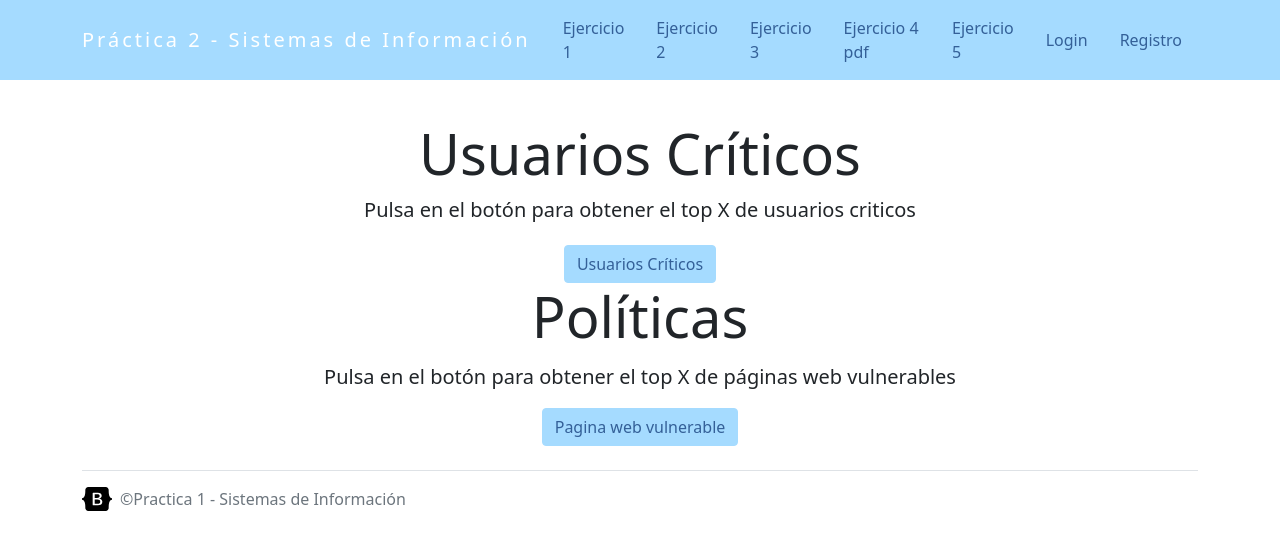
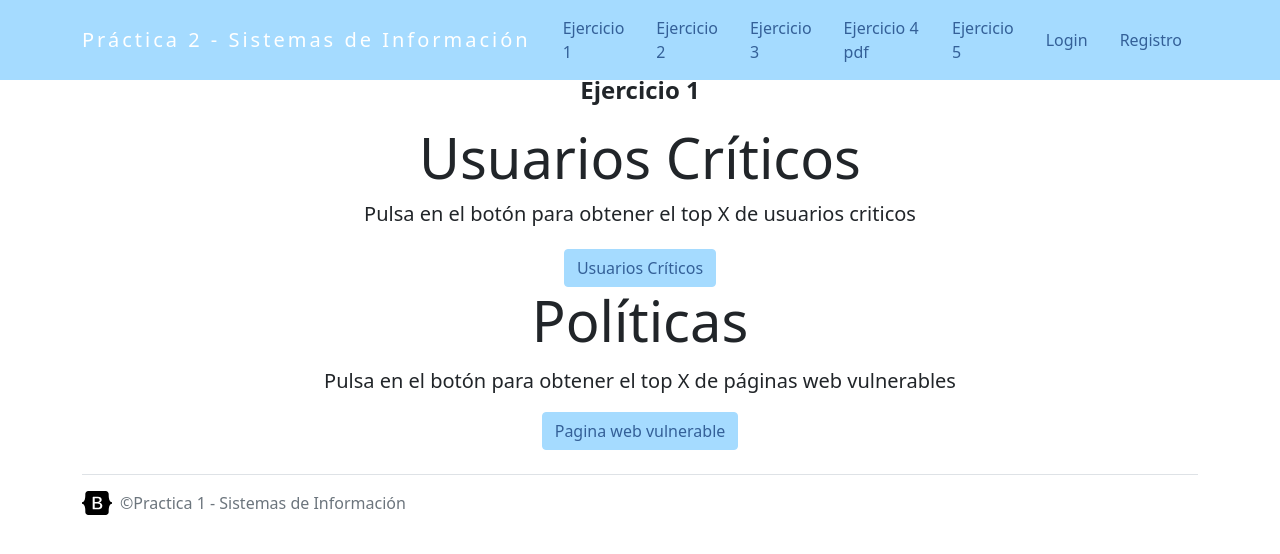
Before and after one commit to lagentefuerte/Practica-de-Sistemas-de-Informacion, a Flask app: page /ejercicio1 in a window 1280 px wide. Shown: the top 554 px of the page. Run offline with Flask 3, Linux system fonts and the light colour scheme.

Commit message:
Cambios html

```diff
--- a/templates/Ejercicio3.html
+++ b/templates/Ejercicio3.html
@@ -1,7 +1,7 @@
 {% extends "layout.html" %}
 {% block main %}
 <section class="container mt-2">
-    <div class="mx-auto mb-3" style="text-align: center; font-weight: bold; font-size: 24px;">Ejercicio 3</div>
+    <div class="mx-auto mb-3" style="text-align: center; font-weight: bold; font-size: 24px;">Ejercicio 3 y 4</div>
      <div class="mx-auto">
       <div>
           <strong>Pulsa en el siguiente botón para generar un pdf de la pagina:</strong>
--- a/templates/ejercicio1elegirApartado.html
+++ b/templates/ejercicio1elegirApartado.html
@@ -1,6 +1,8 @@
 {% extends "layout.html" %}
 {% block main %}
-<section class="container mt-5"></section>
+<div class="mx-auto mb-3" style="text-align: center; font-weight: bold; font-size: 24px;">Ejercicio 1</div>
+     <div class="mx-auto">
+      <div>
 <section class="wrapper">
     <div class="container">
         <div class="row">
--- a/templates/usuariosMasMenos50.html
+++ b/templates/usuariosMasMenos50.html
@@ -1,6 +1,9 @@
 {% extends "layout.html" %}
 
 {% block main %}
+<div class="mx-auto mb-3" style="text-align: center; font-weight: bold; font-size: 24px;">Ejercicio 2</div>
+     <div class="mx-auto">
+      <div>
 <section class="container mt-2">
     <div class="mx-auto">
         <div class="mt-3">
```
